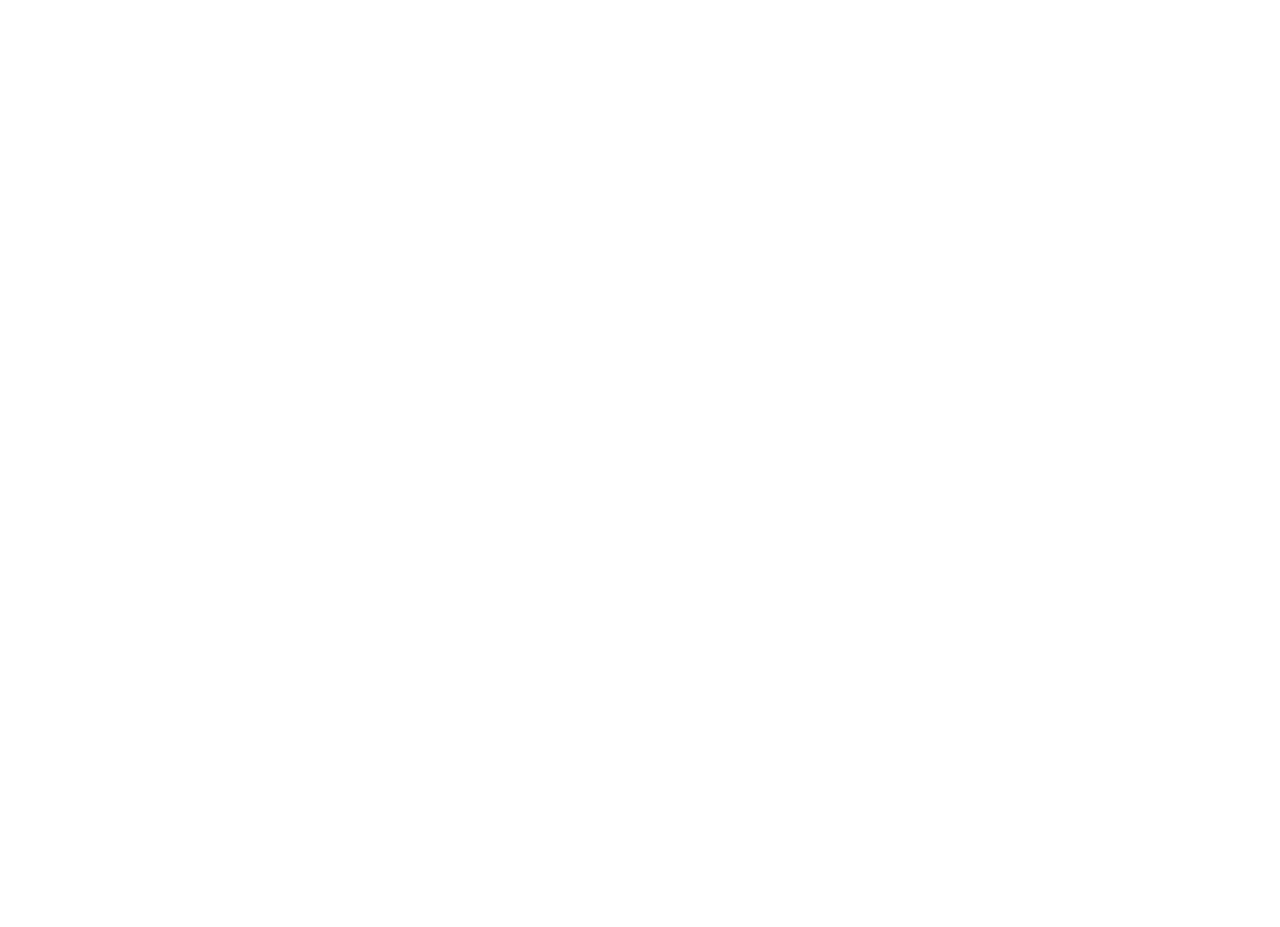
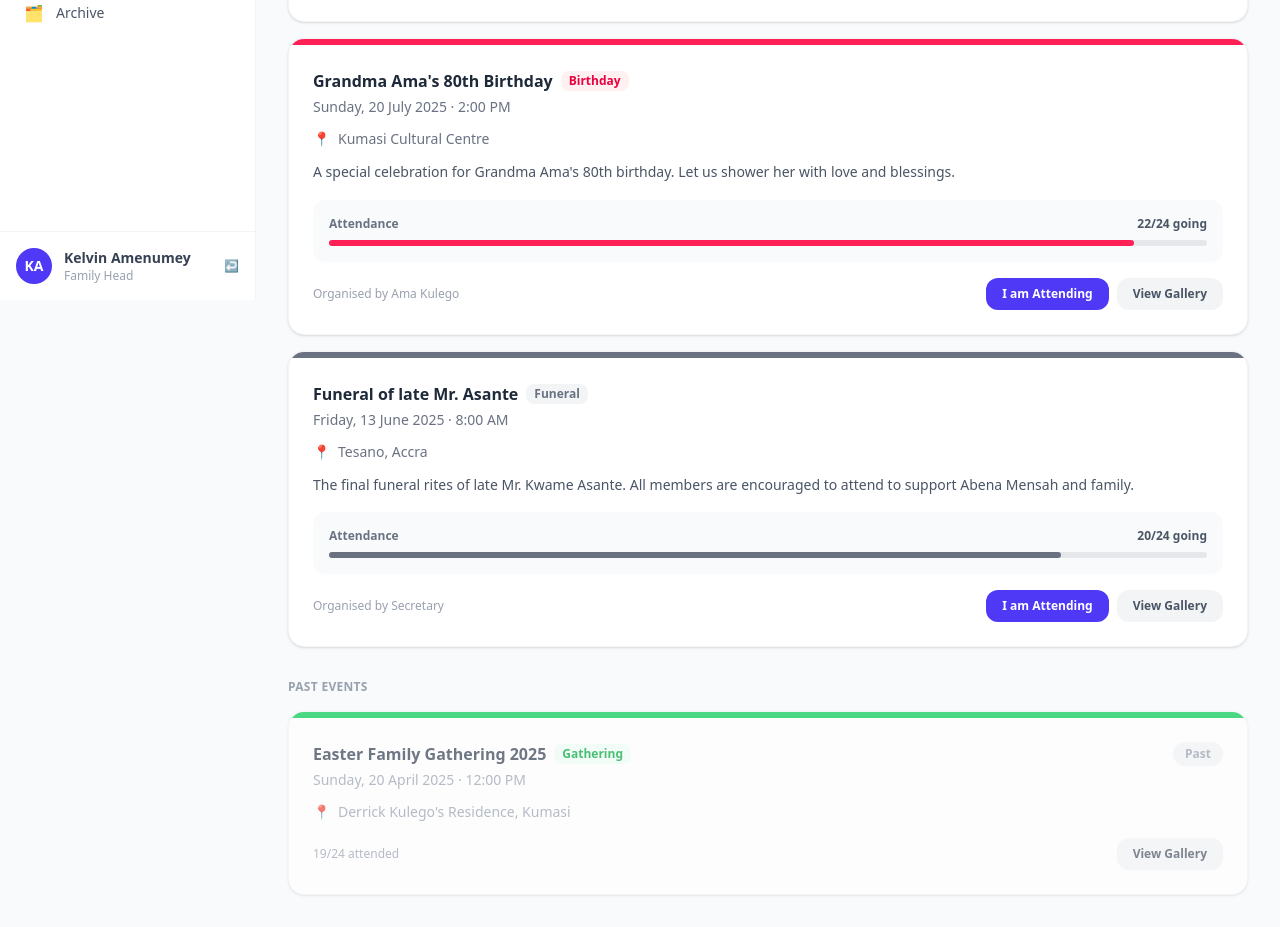
Before and after one commit to KelvinXoese/familygui-ui, a Next.js app in the folder familyguy/: page /dashboard/events in a window 1280 px wide. Before the commit this address had no page. Shown: the part 500-1427 px from the top of the page. Before the commit the page ends 800 px from the top, so only its background shows below. Built offline with nearby package versions, Linux system fonts and the light colour scheme.

Commit message:
feat: Add events page

```diff
--- /dev/null
+++ b/familyguy/src/app/(dashboard)/dashboard/events/page.tsx
@@ -0,0 +1,175 @@
+export default function EventsPage() {
+  const events = [
+    {
+      id: 1,
+      title: "Amenumey Family Reunion 2025",
+      date: "Saturday, 2 August 2025",
+      time: "10:00 AM",
+      location: "Uncle Kofi's Residence, Accra",
+      type: "Reunion",
+      description: "Our annual family reunion. All members and their immediate families are invited. Food, games, and lots of family bonding.",
+      organizer: "Uncle Kofi",
+      attending: 18,
+      total: 24,
+      status: "Upcoming",
+      color: "bg-indigo-500",
+    },
+    {
+      id: 2,
+      title: "Grandma Ama's 80th Birthday",
+      date: "Sunday, 20 July 2025",
+      time: "2:00 PM",
+      location: "Kumasi Cultural Centre",
+      type: "Birthday",
+      description: "A special celebration for Grandma Ama's 80th birthday. Let us shower her with love and blessings.",
+      organizer: "Ama Kulego",
+      attending: 22,
+      total: 24,
+      status: "Upcoming",
+      color: "bg-rose-500",
+    },
+    {
+      id: 3,
+      title: "Funeral of late Mr. Asante",
+      date: "Friday, 13 June 2025",
+      time: "8:00 AM",
+      location: "Tesano, Accra",
+      type: "Funeral",
+      description: "The final funeral rites of late Mr. Kwame Asante. All members are encouraged to attend to support Abena Mensah and family.",
+      organizer: "Secretary",
+      attending: 20,
+      total: 24,
+      status: "Upcoming",
+      color: "bg-gray-500",
+    },
+    {
+      id: 4,
+      title: "Easter Family Gathering 2025",
+      date: "Sunday, 20 April 2025",
+      time: "12:00 PM",
+      location: "Derrick Kulego's Residence, Kumasi",
+      type: "Gathering",
+      description: "Easter family gathering with food, prayer and fellowship.",
+      organizer: "Derrick Kulego",
+      attending: 19,
+      total: 24,
+      status: "Past",
+      color: "bg-green-500",
+    },
+  ];
+
+  const typeStyle: Record<string, string> = {
+    Reunion: "bg-indigo-50 text-indigo-600",
+    Birthday: "bg-rose-50 text-rose-600",
+    Funeral: "bg-gray-100 text-gray-500",
+    Gathering: "bg-green-50 text-green-600",
+  };
+
+  return (
+    <div>
+      {/* HEADER */}
+      <div className="flex items-center justify-between mb-8">
+        <div>
+          <h2 className="text-2xl font-bold text-gray-800">Events 🎉</h2>
+          <p className="text-gray-500 text-sm mt-1">Family events, gatherings and celebrations</p>
+        </div>
+        <button className="px-5 py-2.5 bg-indigo-600 hover:bg-indigo-700 text-white text-sm font-bold rounded-xl transition">
+          + Create Event
+        </button>
+      </div>
+
+      {/* UPCOMING EVENTS */}
+      <p className="text-xs font-bold text-gray-400 uppercase tracking-wide mb-4">Upcoming Events</p>
+      <div className="space-y-4 mb-8">
+        {events.filter((e) => e.status === "Upcoming").map((e) => (
+          <div key={e.id} className="bg-white border border-gray-100 rounded-2xl overflow-hidden shadow-sm">
+            {/* COLOR BAR */}
+            <div className={`h-1.5 w-full ${e.color}`} />
+            <div className="p-6">
+              <div className="flex items-start justify-between gap-4 mb-3">
+                <div>
+                  <div className="flex items-center gap-2 mb-1">
+                    <h3 className="text-base font-bold text-gray-800">{e.title}</h3>
+                    <span className={`text-xs font-semibold px-2 py-0.5 rounded-lg ${typeStyle[e.type]}`}>
+                      {e.type}
+                    </span>
+                  </div>
+                  <p className="text-sm text-gray-500">{e.date} · {e.time}</p>
+                </div>
+              </div>
+
+              <div className="flex items-center gap-2 text-sm text-gray-500 mb-3">
+                <span>📍</span>
+                <span>{e.location}</span>
+              </div>
+
+              <p className="text-sm text-gray-600 leading-relaxed mb-4">{e.description}</p>
+
+              {/* ATTENDANCE */}
+              <div className="bg-gray-50 rounded-xl p-4 mb-4">
+                <div className="flex items-center justify-between mb-2">
+                  <p className="text-xs font-bold text-gray-500">Attendance</p>
+                  <p className="text-xs font-semibold text-gray-600">{e.attending}/{e.total} going</p>
+                </div>
+                <div className="w-full bg-gray-200 rounded-full h-1.5">
+                  <div
+                    className={`h-1.5 rounded-full ${e.color}`}
+                    style={{ width: `${(e.attending / e.total) * 100}%` }}
+                  />
+                </div>
+              </div>
+
+              <div className="flex items-center justify-between">
+                <p className="text-xs text-gray-400">Organised by {e.organizer}</p>
+                <div className="flex items-center gap-2">
+                  <button className="px-4 py-2 bg-indigo-600 hover:bg-indigo-700 text-white text-xs font-bold rounded-xl transition">
+                    I am Attending
+                  </button>
+                  <button className="px-4 py-2 bg-gray-100 hover:bg-gray-200 text-gray-600 text-xs font-bold rounded-xl transition">
+                    View Gallery
+                  </button>
+                </div>
+              </div>
+            </div>
+          </div>
+        ))}
+      </div>
+
+      {/* PAST EVENTS */}
+      <p className="text-xs font-bold text-gray-400 uppercase tracking-wide mb-4">Past Events</p>
+      <div className="space-y-4">
+        {events.filter((e) => e.status === "Past").map((e) => (
+          <div key={e.id} className="bg-white border border-gray-100 rounded-2xl overflow-hidden shadow-sm opacity-70">
+            <div className={`h-1.5 w-full ${e.color}`} />
+            <div className="p-6">
+              <div className="flex items-start justify-between gap-4 mb-3">
+                <div>
+                  <div className="flex items-center gap-2 mb-1">
+                    <h3 className="text-base font-bold text-gray-700">{e.title}</h3>
+                    <span className={`text-xs font-semibold px-2 py-0.5 rounded-lg ${typeStyle[e.type]}`}>
+                      {e.type}
+                    </span>
+                  </div>
+                  <p className="text-sm text-gray-400">{e.date} · {e.time}</p>
+                </div>
+                <span className="text-xs font-bold px-3 py-1 rounded-xl bg-gray-100 text-gray-400 flex-shrink-0">
+                  Past
+                </span>
+              </div>
+              <div className="flex items-center gap-2 text-sm text-gray-400 mb-4">
+                <span>📍</span>
+                <span>{e.location}</span>
+              </div>
+              <div className="flex items-center justify-between">
+                <p className="text-xs text-gray-400">{e.attending}/{e.total} attended</p>
+                <button className="px-4 py-2 bg-gray-100 hover:bg-gray-200 text-gray-600 text-xs font-bold rounded-xl transition">
+                  View Gallery
+                </button>
+              </div>
+            </div>
+          </div>
+        ))}
+      </div>
+    </div>
+  );
+}
```
